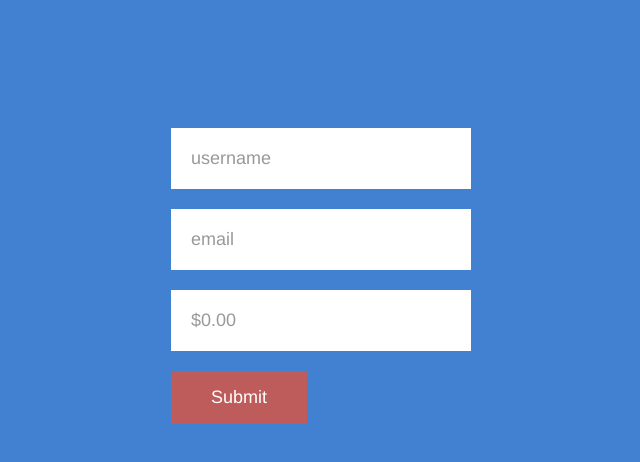
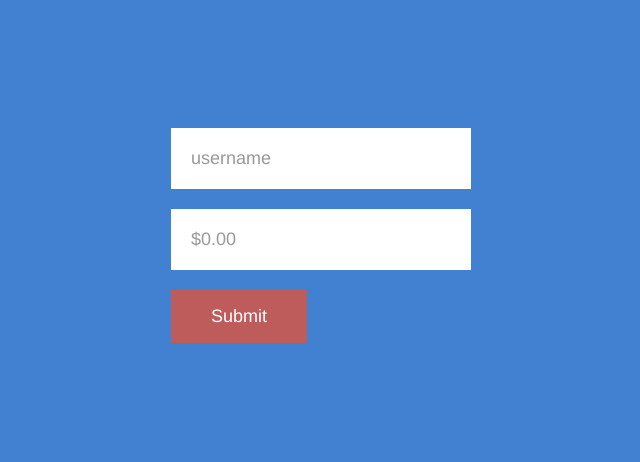
Before and after one commit to afr114/simple-form, a React (Create React App) app: page / in a window 1280 px wide. Shown: the top 462 px of the page, without its empty margins (319-959 px from the left). Built offline with nearby package versions, Linux system fonts and the light colour scheme.

Commit message:
remove one input

```diff
--- a/src/App.js
+++ b/src/App.js
@@ -1,5 +1,4 @@
 import React, { Component } from 'react';
-import logo from './logo.svg';
 import './App.css';
 
 class NameForm extends React.Component {
@@ -9,7 +8,6 @@ class NameForm extends React.Component {
       userName: null,
       email: null,
       amount: null
-
     };
   }
 
@@ -60,15 +58,6 @@ class NameForm extends React.Component {
     }
   }
 
-  validateEmail(evt) {
-    const re = /\S+@\S+\.\S+/;
-    if (evt.target.value && re.test(evt.target.value)) {
-      return true;
-    } else {
-      alert("Please input a valid email")
-    }
-  }
-
   validateAmount(event){
     if (event.target.value && event.target.value.match(/\d/) && !event.target.value.match(/[a-z]+/i)) {
       return true;
@@ -81,16 +70,12 @@ class NameForm extends React.Component {
     return (
       <form onSubmit={this.handleSubmit.bind(this)}>
         <label>
-        <input placeholder="username" type="text" name="username" value={this.state.value} onChange={this.handleChange.bind(this)} onBlur={this.validateName.bind(this)}/>
-        <span>Username</span>
+          <input placeholder="username" type="text" name="username" value={this.state.value} onChange={this.handleChange.bind(this)} onBlur={this.validateName.bind(this)}/>
+          <span>Username</span>
         </label>
-         <label>
-         <input placeholder="email" type="email" name="email" value={this.state.value} onChange={this.handleChange.bind(this)} onBlur={this.validateEmail.bind(this)}/>
-         <span>Email</span>
-        </label>
-         <label>
-         <input placeholder="$0.00"type="text" name="amount" value={this.state.value} onChange={this.handleChange.bind(this)} onBlur={this.validateAmount.bind(this)}/>
-         <span>Amount</span>
+        <label>
+          <input placeholder="$0.00"type="text" name="amount" value={this.state.value} onChange={this.handleChange.bind(this)} onBlur={this.validateAmount.bind(this)}/>
+          <span>Amount</span>
         </label>
         <input type="submit" value="Submit" />
       </form>
```
